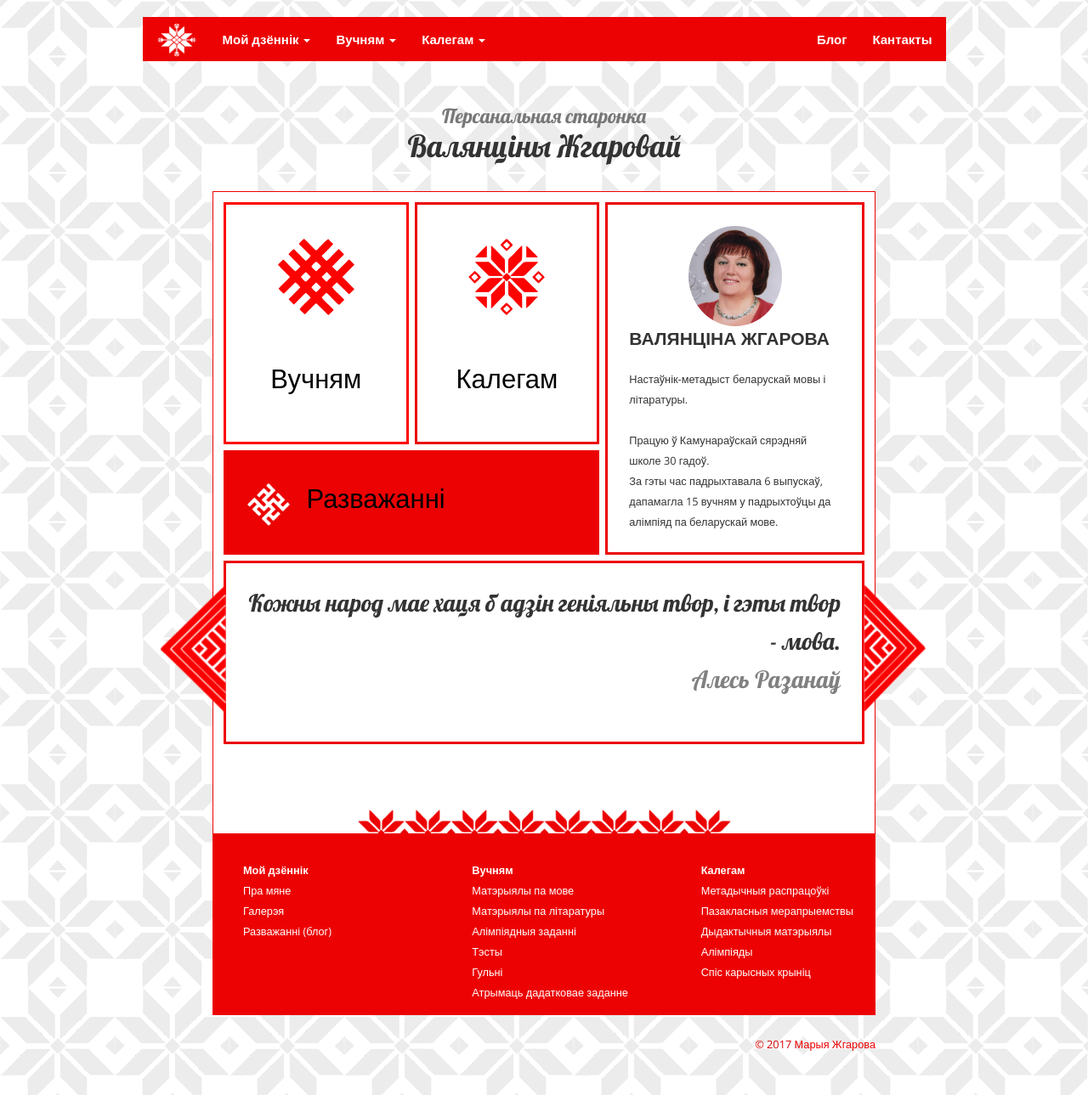
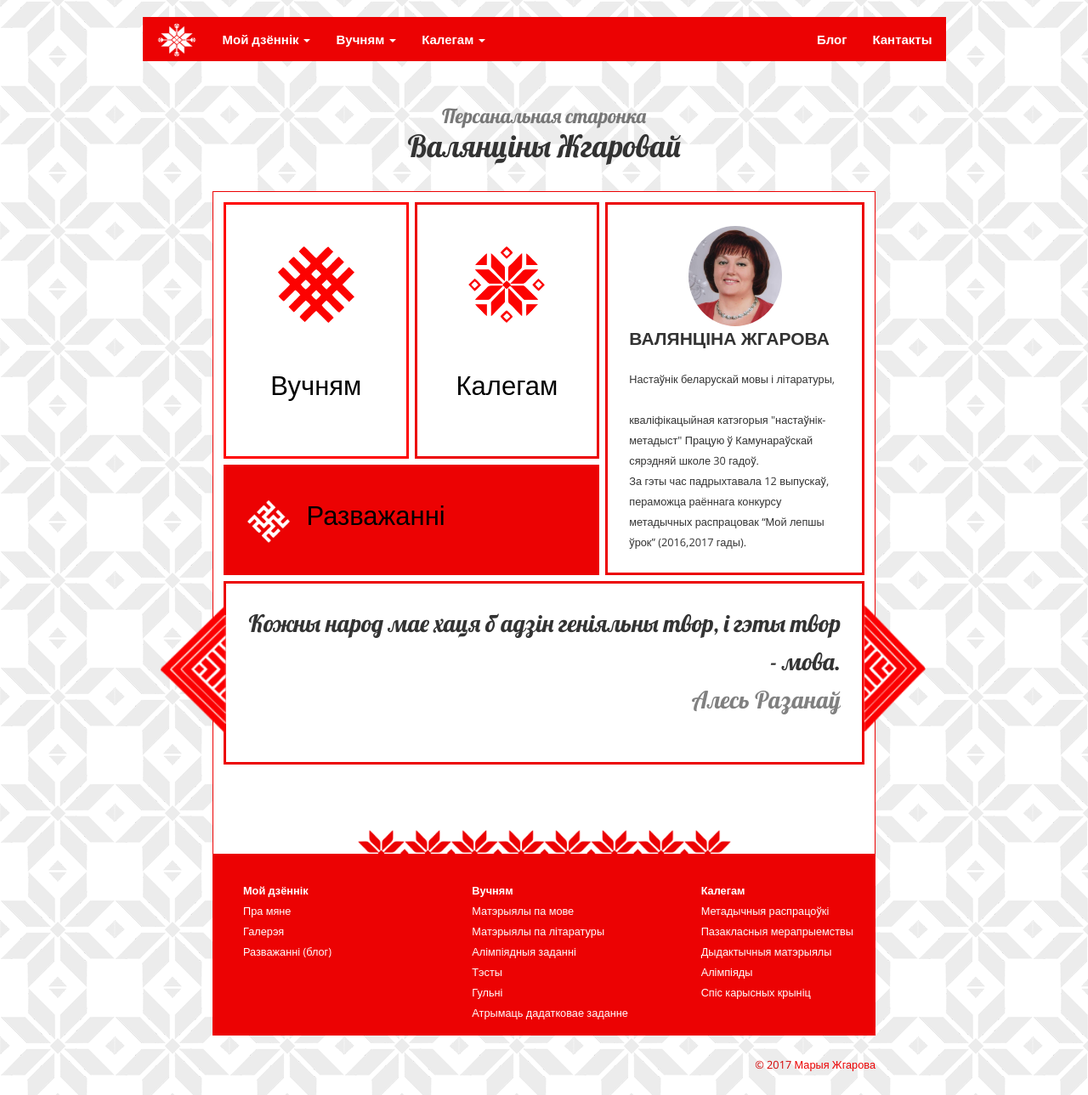
Before and after one commit to vzhgareva/vzhgareva.github.io, a Jekyll site: the page built from index.html, in a window 1280 px wide. Shown: the whole page at 85% size. Built offline with Jekyll 4.4.1, drawn with Linux system fonts in a browser that asks for light colours.

Commit message:
Update index.html

```diff
--- a/index.html
+++ b/index.html
@@ -36,13 +36,11 @@ page_title: <small>Персанальная старонка</small> <br/> Ва
 					<strong>Валянціна Жгарова</strong>
 				</p>
 				<small>
-					Настаўнік-метадыст
-					беларускай мовы і літаратуры. <br/><br/>
-
+					Настаўнік беларускай мовы і літаратуры,  <br/><br/>
+					кваліфікацыйная катэгорыя "настаўнік-метадыст"
 					Працую ў Камунараўскай сярэдняй школе 30 гадоў.<br/>
-					За гэты час падрыхтавала 6 выпускаў,
-					дапамагла 15 вучням у падрыхтоўцы
-					да алімпіяд па беларускай мове.
+					За гэты час падрыхтавала 12 выпускаў,
+					пераможца раённага конкурсу метадычных распрацовак “Мой лепшы ўрок” (2016,2017 гады).
 				</small>
 			</div>
 		</td>
```
